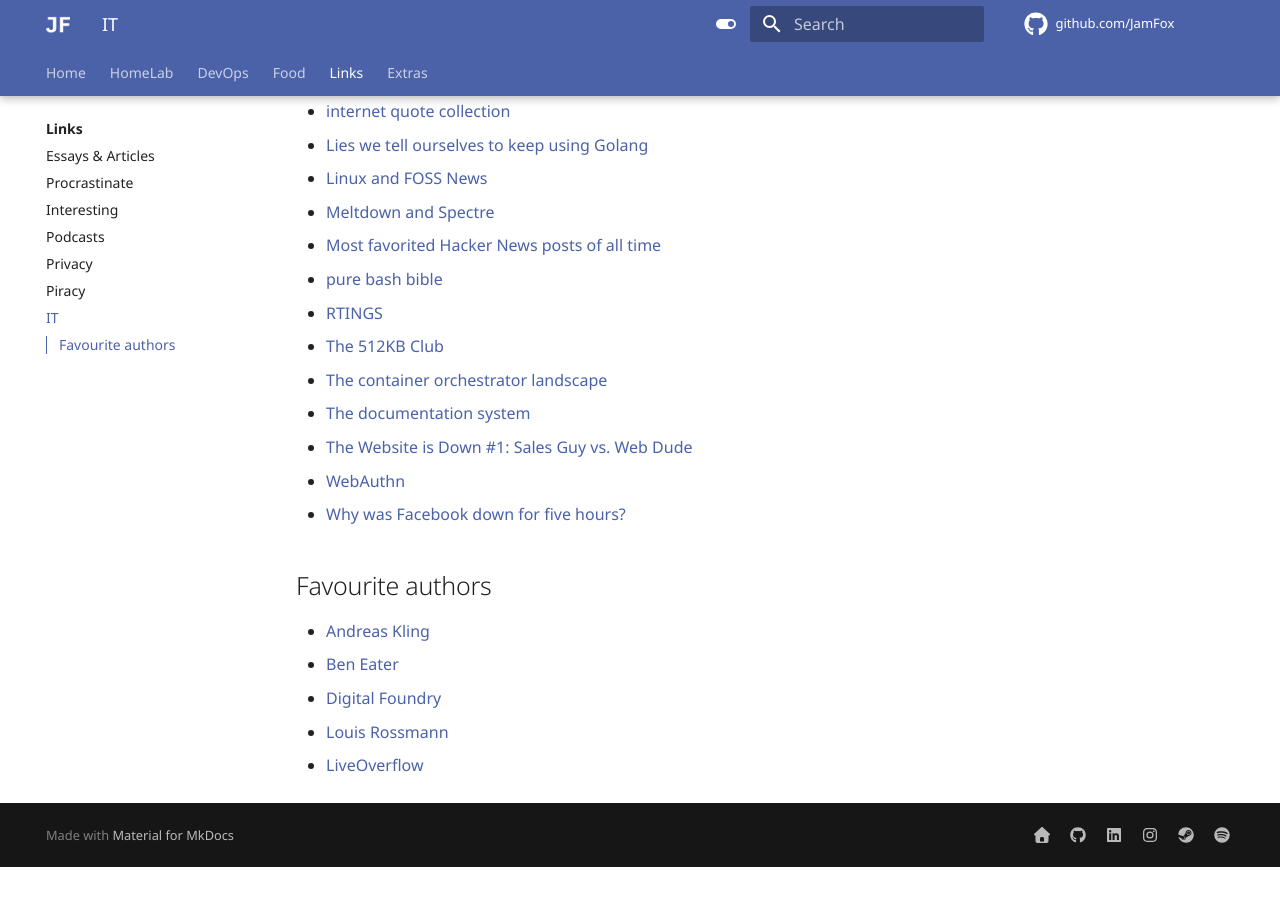
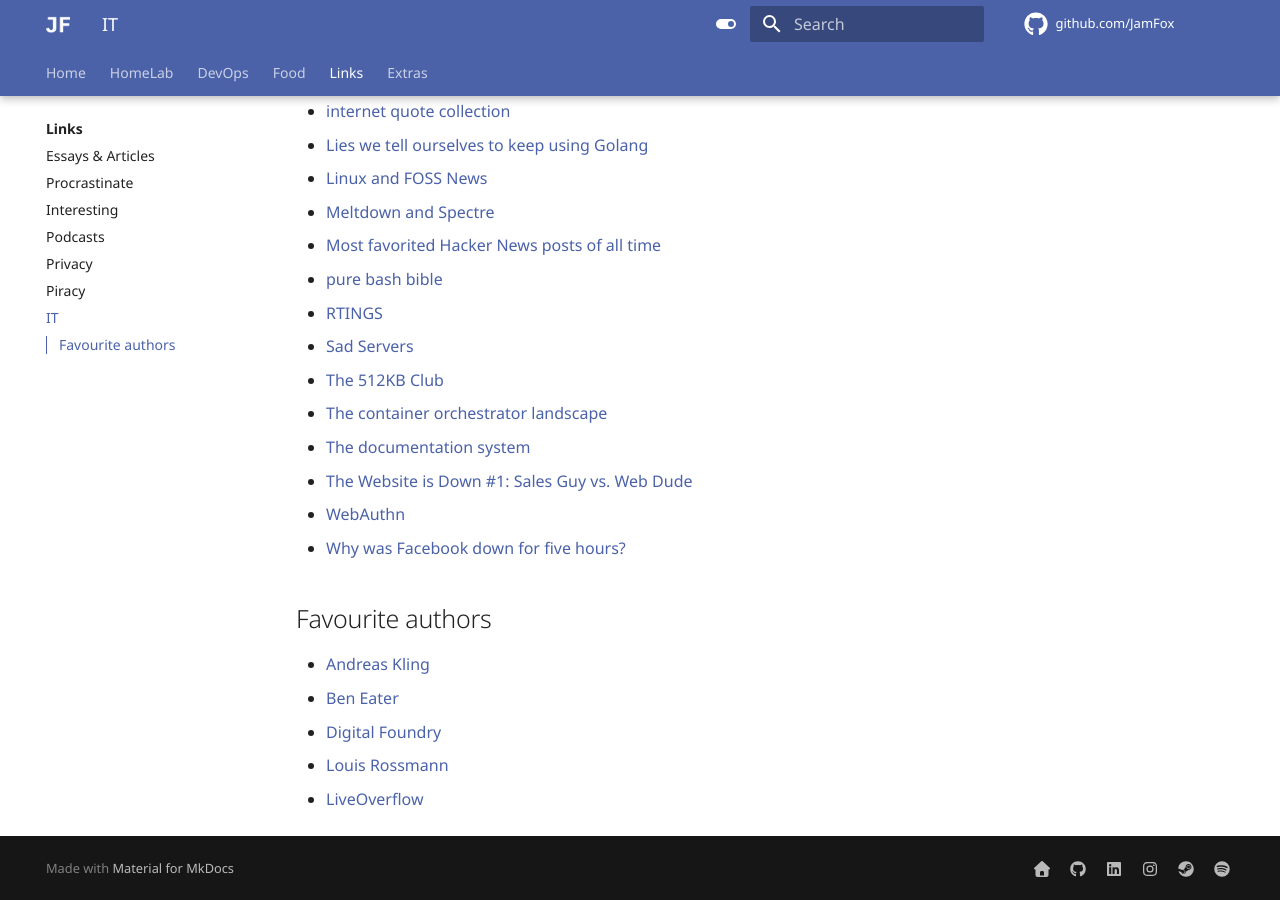
Before and after one commit to JamFox/docs.jamfox.dev, an MkDocs documentation site: the page built from docs/content/links/it.md, in a window 1280 px wide and 900 px high, scrolled down 834 px. Built offline with MkDocs 1.6.1 and Material for MkDocs 9.7.7, drawn with Linux system fonts in a browser that asks for light colours; comment, search, counter and statistics services are not loaded; before the commit the page ends 1701 px from its top, so only the background shows below that.

Commit message:
it: add sad servers

```diff
--- a/docs/content/links/it.md
+++ b/docs/content/links/it.md
@@ -30,6 +30,7 @@ title: "IT"
 - [Most favorited Hacker News posts of all time](https://observablehq.com/@tomlarkworthy/hacker-favourites-analysis)
 - [pure bash bible](https://github.com/dylanaraps/pure-bash-bible)
 - [RTINGS](https://www.rtings.com/)
+- [Sad Servers](https://sadservers.com)
 - [The 512KB Club](https://512kb.club/)
 - [The container orchestrator landscape](https://lwn.net/Articles/905164/)
 - [The documentation system](https://documentation.divio.com/)
```
